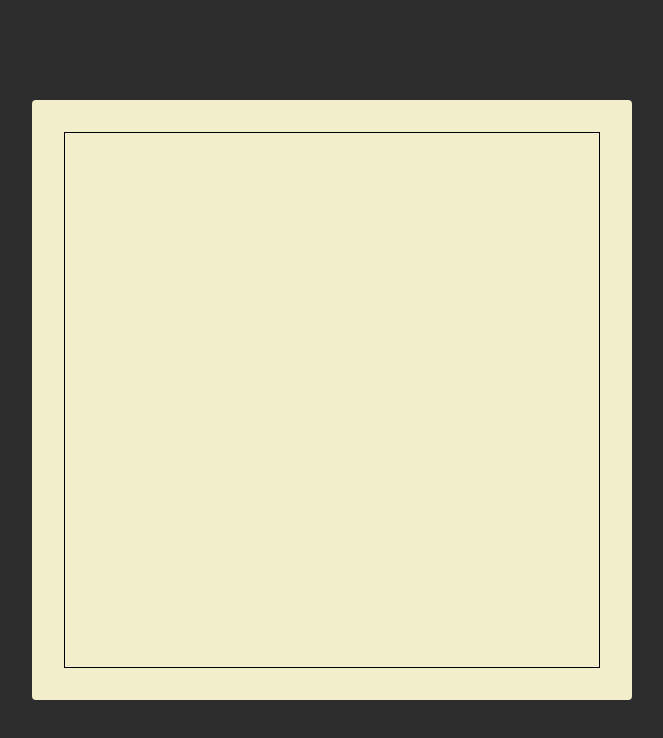
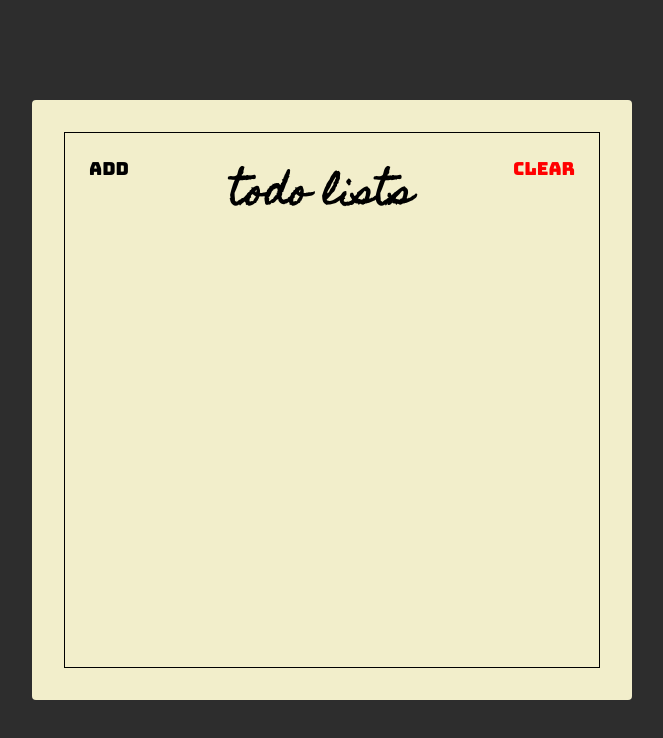
Before and after one commit to T-skyCode/React-Starter-Course, a website: page index.html in a window 1280 px wide. Shown: the whole page, without its empty margins (308-971 px from the left). Drawn offline with Linux system fonts and the light colour scheme.

Commit message:
Membuat Header Section

```diff
--- a/index.html
+++ b/index.html
@@ -13,7 +13,13 @@
   </head>
   <body>
     <div class="container">
-      <div class="frame"></div>
+      <div class="frame">
+        <div class="header">
+          <button class="header-btn">Add</button>
+          <h1 class="header-title">Todo Lists</h1>
+          <button class="header-btn color-red">Clear</button>
+        </div>
+      </div>
     </div>
   </body>
 </html>
--- a/style.css
+++ b/style.css
@@ -1,5 +1,18 @@
 * {
   box-sizing: border-box;
+}
+
+/* cara menambahkan warna merah ala wegodev */
+/* :root {
+  --main-red-color: #e06262;
+}
+
+.main-red-color {
+  color: var(--main-red-color);
+} */
+
+.color-red {
+  color: red;
 }
 
 html {
@@ -36,4 +49,31 @@ html {
 .frame {
   border: 1px solid black;
   height: 100%;
+
+  display: flex;
+  flex-direction: column;
 }
+
+.header {
+  display: flex;
+  align-items: flex-start;
+}
+
+.header-title {
+  flex: 1;
+
+  text-align: center;
+  font-size: 3.6rem;
+  font-family: "Homemade Apple", "sans-serif";
+  text-transform: lowercase;
+}
+
+.header-btn {
+  font-size: 1.8rem;
+  font-family: "Bungee", "sans-serif";
+
+  padding: 24px;
+  background: unset;
+  border: unset;
+  outline: unset;
+}
```
